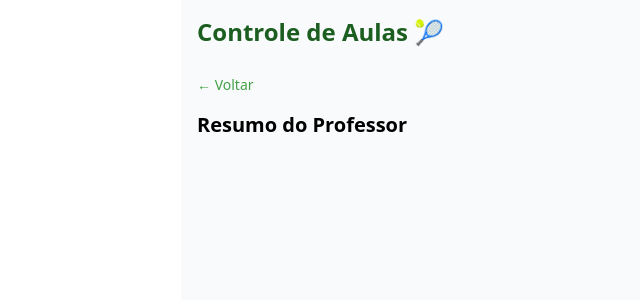
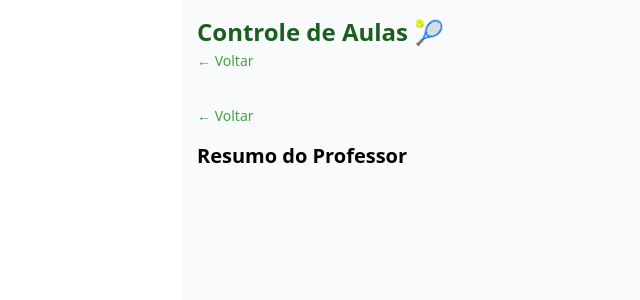
Before and after one commit to crsanches/apptenis, a React (Vite) app in the folder frontend/: page / in a window 1280 px wide. Both pictures are taken after a click on the button "📊 Resumo do Professor". Shown: the top 300 px of the page, without its empty margins (171-811 px from the left). Built offline with nearby package versions, Linux system fonts and the light colour scheme.

Commit message:
novo menu e paginas

```diff
--- a/frontend/src/App.jsx
+++ b/frontend/src/App.jsx
@@ -48,8 +48,30 @@ function App() {
   return (
     <div className="min-h-screen bg-gray-50 p-4 max-w-xl mx-auto">
 
-      {/* Header */}
+      {/* 🔹 Header */}
       <div className="mb-6">
+
+        <h1 className="text-2xl font-bold text-primary center">
+                Controle de Aulas 🎾
+        </h1>
+        {tela !== "menu" && (
+          <button
+            onClick={
+              tela === "extrato"
+                ? irParaControle
+                : irParaMenu
+            }
+            className="text-secondary text-sm mb-2"
+          >
+            ← Voltar
+          </button>
+        )}
+
+
+
+      </div>
+
+      {/* 🔹 Conteúdo */}
 
       {tela === "menu" && (
         <div className="space-y-6">
@@ -71,25 +93,8 @@ function App() {
         </div>
       )}
 
-        {tela === "extrato" && (
-          <button
-            onClick={voltarDashboard}
-            className="text-secondary text-sm mb-2"
-          >
-            ← Voltar
-          </button>
-        )}
-
-        <h1 className="text-2xl font-bold text-primary">
-          Controle de Aulas 🎾
-        </h1>
-
-      </div>
-
-      {/* Renderização das telas */}
-
       {tela === "resumo" && (
-        <ResumoProfessor voltar={irParaMenu} />
+        <ResumoProfessor />
       )}
 
       {tela === "controle" && (
```
Lines whose indentation alone changed are shown as unchanged.
